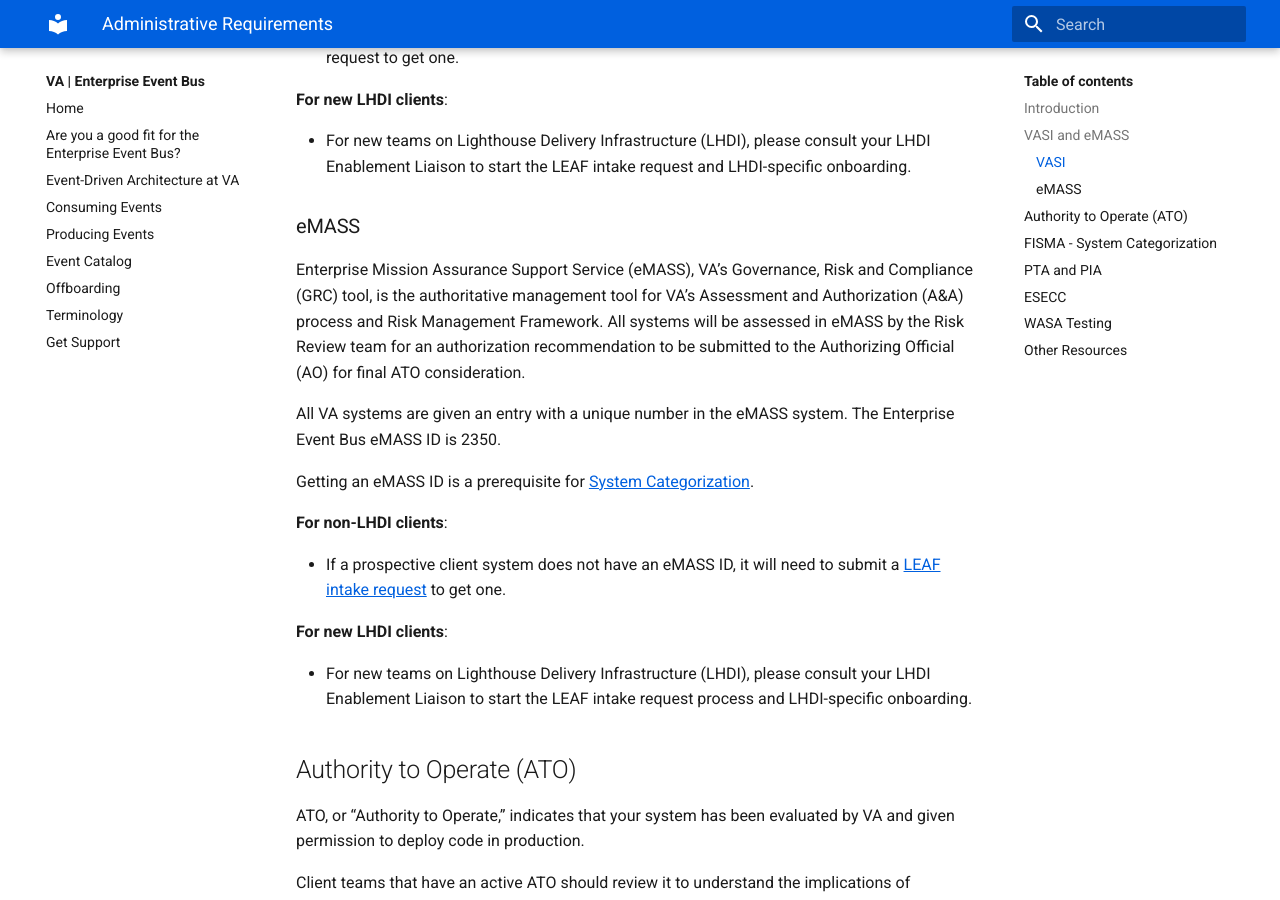
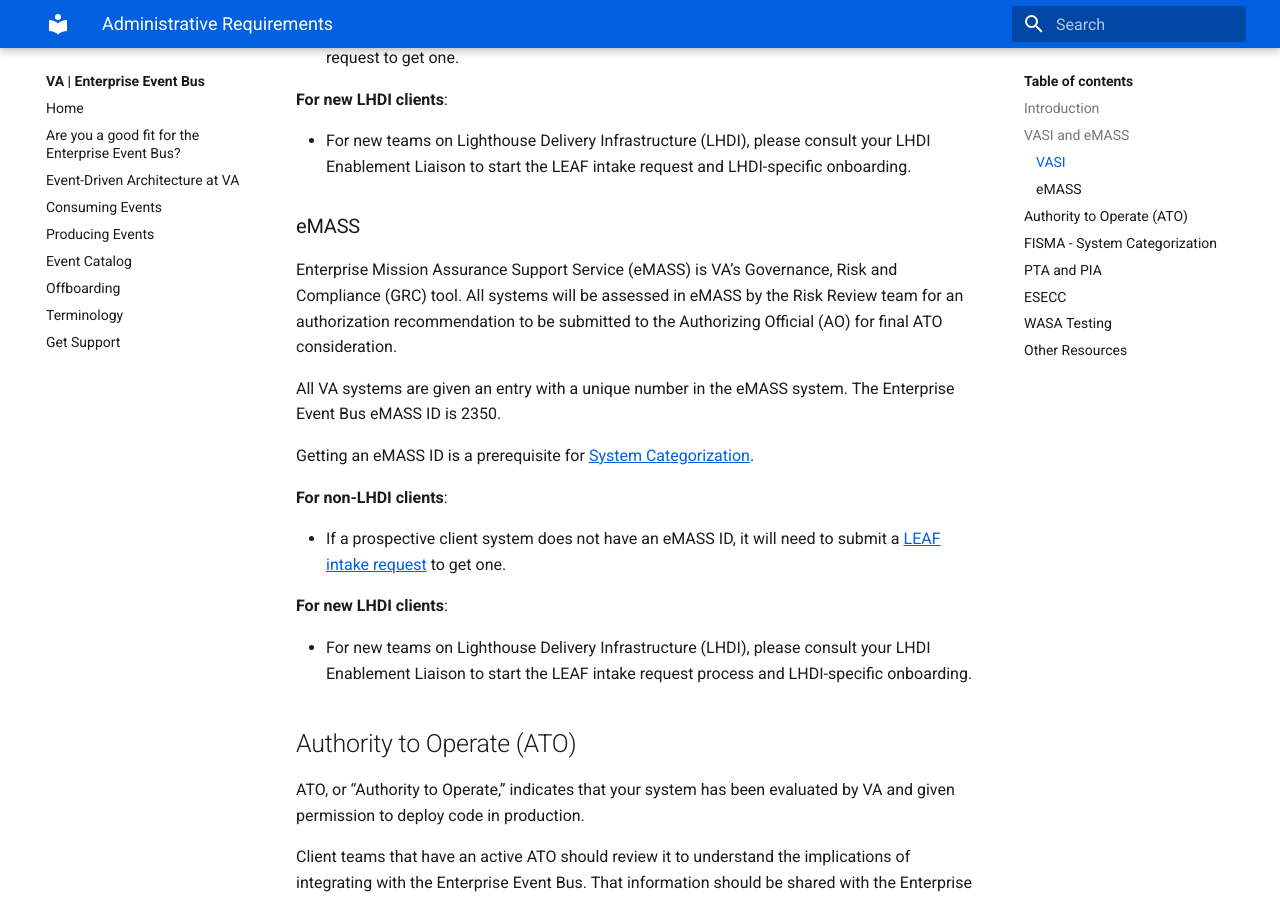
Before and after one commit to department-of-veterans-affairs/ves-event-bus-developer-portal, an MkDocs documentation site: the page built from docs/administrative-requirements.md, in a window 1280 px wide and 900 px high, scrolled down 1220 px. Built offline with MkDocs 1.6.1 and Material for MkDocs 9.7.7, drawn with Linux system fonts in a browser that asks for light colours.

Commit message:
Update docs/administrative-requirements.md
Co-authored-by: Christine Yost Kies <yost90@gmail.com>

```diff
--- a/docs/administrative-requirements.md
+++ b/docs/administrative-requirements.md
@@ -47,7 +47,7 @@
 
 ### eMASS
 
-Enterprise Mission Assurance Support Service (eMASS), VA’s Governance, Risk and Compliance (GRC) tool, is the authoritative management tool for VA’s Assessment and Authorization (A&A) process and Risk Management Framework. All systems will be assessed in eMASS by the Risk Review team for an authorization recommendation to be submitted to the Authorizing Official (AO) for final ATO consideration.
+Enterprise Mission Assurance Support Service (eMASS) is VA’s Governance, Risk and Compliance (GRC) tool. All systems will be assessed in eMASS by the Risk Review team for an authorization recommendation to be submitted to the Authorizing Official (AO) for final ATO consideration.
 
 All VA systems are given an entry with a unique number in the eMASS system. The Enterprise Event Bus eMASS ID is 2350.
 
```
